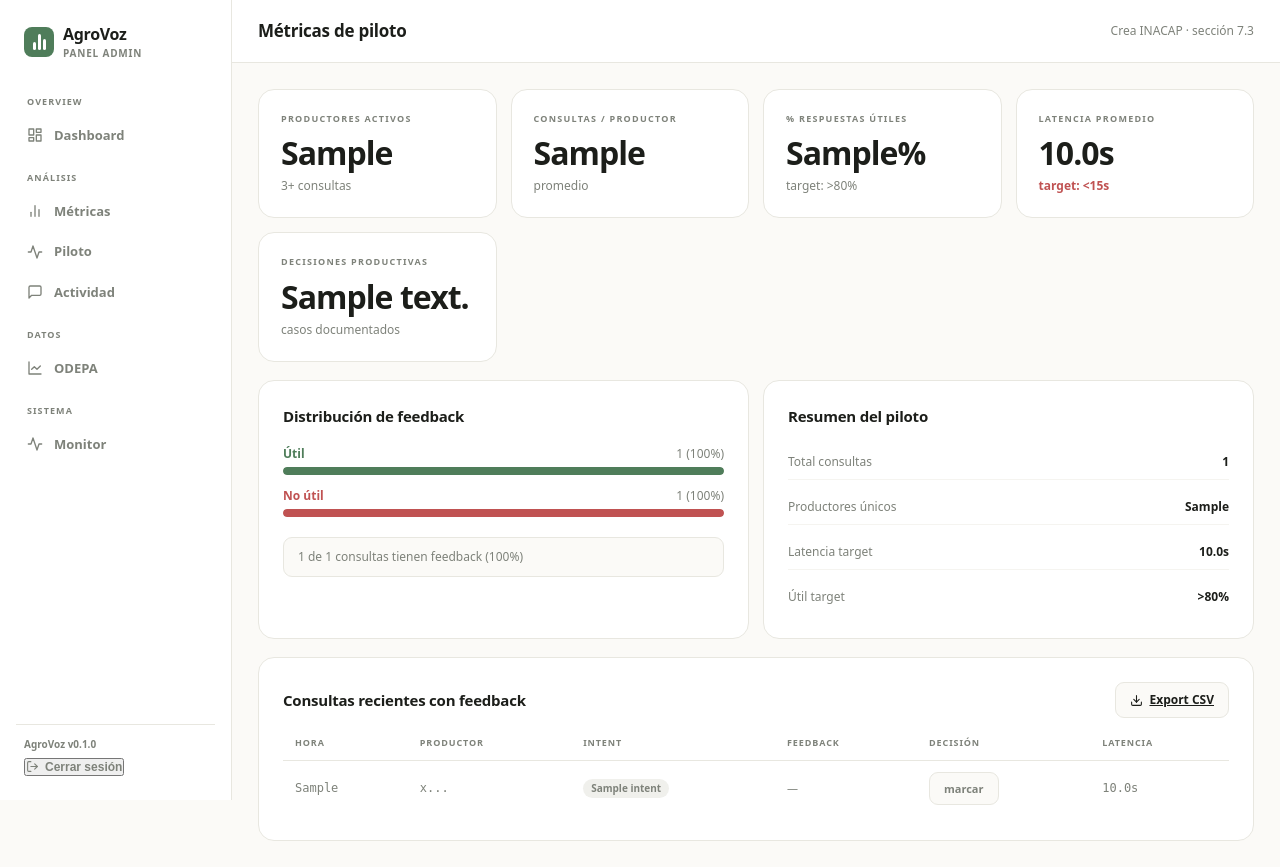
After one commit to sebitabravo/AgroVoz, a FastAPI app: template backend/app/admin/templates/piloto.html in a window 1280 px wide. The commit adds this page. Run offline with FastAPI, Linux system fonts and the light colour scheme; the template is opened without the code that fills it: most values are stand-ins (such as "Sample title", 1, 10 or a date in 2020).

Commit message:
feat(admin): add piloto view with 5 metrics, toggle decision, and CSV export

```diff
--- a/backend/app/admin/templates/base.html
+++ b/backend/app/admin/templates/base.html
@@ -202,6 +202,10 @@
           <svg viewBox="0 0 24 24" fill="none" stroke="currentColor" stroke-width="2" stroke-linecap="round" stroke-linejoin="round"><line x1="18" y1="20" x2="18" y2="10"/><line x1="12" y1="20" x2="12" y2="4"/><line x1="6" y1="20" x2="6" y2="14"/></svg>
           Métricas
         </a>
+        <a href="/admin/piloto" class="nav-item {% if active_tab == 'piloto' %}active{% endif %}">
+          <svg viewBox="0 0 24 24" fill="none" stroke="currentColor" stroke-width="2" stroke-linecap="round" stroke-linejoin="round"><path d="M22 12h-4l-3 9L9 3l-3 9H2"/></svg>
+          Piloto
+        </a>
         <a href="/admin/activity" class="nav-item {% if active_tab == 'activity' %}active{% endif %}">
           <svg viewBox="0 0 24 24" fill="none" stroke="currentColor" stroke-width="2" stroke-linecap="round" stroke-linejoin="round"><path d="M21 15a2 2 0 01-2 2H7l-4 4V5a2 2 0 012-2h14a2 2 0 012 2z"/></svg>
           Actividad
--- /dev/null
+++ b/backend/app/admin/templates/piloto.html
@@ -0,0 +1,162 @@
+{% extends "base.html" %}
+{% block title %}Piloto · AgroVoz Admin{% endblock %}
+{% block page_title %}Métricas de piloto{% endblock %}
+{% block page_meta %}Crea INACAP · sección 7.3{% endblock %}
+
+{% block content %}
+{# ── KPIs del piloto ───────────────────────────────────────────── #}
+<div class="kpi-grid">
+  <div class="kpi">
+    <div class="kpi-label">Productores activos</div>
+    <div class="kpi-value">{{ metrics.productores_activos }}</div>
+    <div class="kpi-sub">3+ consultas</div>
+  </div>
+  <div class="kpi">
+    <div class="kpi-label">Consultas / productor</div>
+    <div class="kpi-value">{{ metrics.consultas_por_productor }}</div>
+    <div class="kpi-sub">promedio</div>
+  </div>
+  <div class="kpi">
+    <div class="kpi-label">% respuestas útiles</div>
+    <div class="kpi-value {% if metrics.pct_utiles >= 80 %}up{% elif metrics.pct_utiles > 0 %}down{% endif %}">{{ metrics.pct_utiles }}%</div>
+    <div class="kpi-sub {% if metrics.pct_utiles >= 80 %}up{% elif metrics.pct_utiles > 0 %}down{% endif %}">target: &gt;80%</div>
+  </div>
+  <div class="kpi">
+    <div class="kpi-label">Latencia promedio</div>
+    <div class="kpi-value {% if metrics.latencia_promedio_ms <= 15000 %}up{% else %}down{% endif %}">{{ "%.1f"|format(metrics.latencia_promedio_ms / 1000) }}s</div>
+    <div class="kpi-sub {% if metrics.latencia_promedio_ms <= 15000 %}up{% else %}down{% endif %}">target: &lt;15s</div>
+  </div>
+  <div class="kpi">
+    <div class="kpi-label">Decisiones productivas</div>
+    <div class="kpi-value">{{ metrics.decisiones_productivas }}</div>
+    <div class="kpi-sub">casos documentados</div>
+  </div>
+</div>
+
+{# ── Detalle de feedback ───────────────────────────────────────── #}
+<div class="grid-2">
+  <div class="card">
+    <div class="card-head">
+      <span class="card-title">Distribución de feedback</span>
+    </div>
+    {% if metrics.total_con_feedback > 0 %}
+    <div style="display:flex;flex-direction:column;gap:12px">
+      <div>
+        <div style="display:flex;justify-content:space-between;margin-bottom:4px">
+          <span style="font-size:12px;font-weight:600;color:#4f7d5a">Útil</span>
+          <span style="font-size:12px;color:#7e827a">{{ metrics.total_feedback_util }} ({{ "%.0f"|format(metrics.total_feedback_util / metrics.total_con_feedback * 100) }}%)</span>
+        </div>
+        <div class="bar">
+          <div class="bar-fill" style="width:{{ (metrics.total_feedback_util / metrics.total_con_feedback * 100)|round }}%"></div>
+        </div>
+      </div>
+      <div>
+        <div style="display:flex;justify-content:space-between;margin-bottom:4px">
+          <span style="font-size:12px;font-weight:600;color:#c05252">No útil</span>
+          <span style="font-size:12px;color:#7e827a">{{ metrics.total_feedback_no_util }} ({{ "%.0f"|format(metrics.total_feedback_no_util / metrics.total_con_feedback * 100) }}%)</span>
+        </div>
+        <div class="bar">
+          <div class="bar-fill err" style="width:{{ (metrics.total_feedback_no_util / metrics.total_con_feedback * 100)|round }}%"></div>
+        </div>
+      </div>
+      <p class="notice" style="margin-top:8px">{{ metrics.total_con_feedback }} de {{ metrics.total_consultas }} consultas tienen feedback ({{ "%.0f"|format(metrics.total_con_feedback / metrics.total_consultas * 100) if metrics.total_consultas > 0 else 0 }}%)</p>
+    </div>
+    {% else %}
+    <p class="notice">Sin feedback registrado. El feedback se captura cuando el agricultor responde "me sirvió" o "no me sirvió" tras una consulta.</p>
+    {% endif %}
+  </div>
+
+  <div class="card">
+    <div class="card-head">
+      <span class="card-title">Resumen del piloto</span>
+    </div>
+    <div style="display:flex;flex-direction:column;gap:10px">
+      <div style="display:flex;justify-content:space-between;padding:8px 0;border-bottom:1px solid #f5f4f0">
+        <span style="font-size:12px;color:#7e827a">Total consultas</span>
+        <span style="font-size:12px;font-weight:700">{{ metrics.total_consultas }}</span>
+      </div>
+      <div style="display:flex;justify-content:space-between;padding:8px 0;border-bottom:1px solid #f5f4f0">
+        <span style="font-size:12px;color:#7e827a">Productores únicos</span>
+        <span style="font-size:12px;font-weight:700">{{ metrics.productores_activos }}</span>
+      </div>
+      <div style="display:flex;justify-content:space-between;padding:8px 0;border-bottom:1px solid #f5f4f0">
+        <span style="font-size:12px;color:#7e827a">Latencia target</span>
+        <span style="font-size:12px;font-weight:700">{{ "%.1f"|format(metrics.latencia_target_ms / 1000) }}s</span>
+      </div>
+      <div style="display:flex;justify-content:space-between;padding:8px 0">
+        <span style="font-size:12px;color:#7e827a">Útil target</span>
+        <span style="font-size:12px;font-weight:700">&gt;80%</span>
+      </div>
+    </div>
+  </div>
+</div>
+
+{# ── Tabla de consultas recientes con feedback ─────────────────── #}
+<div class="card">
+  <div class="card-head">
+    <span class="card-title">Consultas recientes con feedback</span>
+    <a href="/admin/piloto/export" class="btn btn-action">
+      <svg viewBox="0 0 24 24" fill="none" stroke="currentColor" stroke-width="2" stroke-linecap="round" stroke-linejoin="round"><path d="M21 15v4a2 2 0 01-2 2H5a2 2 0 01-2-2v-4"/><polyline points="7 10 12 15 17 10"/><line x1="12" y1="15" x2="12" y2="3"/></svg>
+      Export CSV
+    </a>
+  </div>
+  {% if consultas_con_feedback %}
+  <table>
+    <thead>
+      <tr>
+        <th>Hora</th>
+        <th>Productor</th>
+        <th>Intent</th>
+        <th>Feedback</th>
+        <th>Decisión</th>
+        <th>Latencia</th>
+      </tr>
+    </thead>
+    <tbody>
+      {% for c in consultas_con_feedback %}
+      <tr>
+        <td class="mono">{{ c.ts[11:] if c.ts|length > 11 else c.ts }}</td>
+        <td class="mono">{{ c.phone_hash[:8] }}...</td>
+        <td>
+          {% if c.intent == 'precio' %}
+          <span class="badge badge-precio">precio</span>
+          {% elif c.intent == 'clima' %}
+          <span class="badge badge-clima">clima</span>
+          {% else %}
+          <span class="badge badge-webhook">{{ c.intent }}</span>
+          {% endif %}
+        </td>
+        <td>
+          {% if c.feedback == 'util' %}
+          <span style="font-size:11px;font-weight:700;color:#4f7d5a">✓ útil</span>
+          {% elif c.feedback == 'no_util' %}
+          <span style="font-size:11px;font-weight:700;color:#c05252">✗ no útil</span>
+          {% else %}
+          <span style="font-size:11px;color:#7e827a">—</span>
+          {% endif %}
+        </td>
+        <td>
+          <button
+            class="btn-action"
+            hx-post="/admin/consultations/{{ c.id }}/decision"
+            hx-target="closest td"
+            hx-swap="innerHTML"
+            title="Toggle decisión productiva"
+          >
+            {% if c.decision_productiva %}
+            <span style="font-size:11px;font-weight:700;color:#4f7d5a">✓ productiva</span>
+            {% else %}
+            <span style="font-size:11px;color:#7e827a">marcar</span>
+            {% endif %}
+          </button>
+        </td>
+        <td class="mono">{{ "%.1f"|format(c.latency_ms / 1000) }}s</td>
+      </tr>
+      {% endfor %}
+    </tbody>
+  </table>
+  {% else %}
+  <p class="notice">Sin consultas con feedback. Las consultas aparecen aquí cuando el agricultor responde tras recibir una respuesta.</p>
+  {% endif %}
+</div>
+{% endblock %}
```
Also changed, not shown: backend/app/admin/admin.py (+100 -1 lines).
